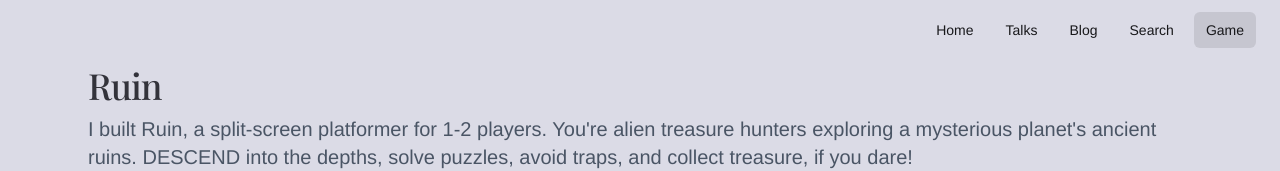
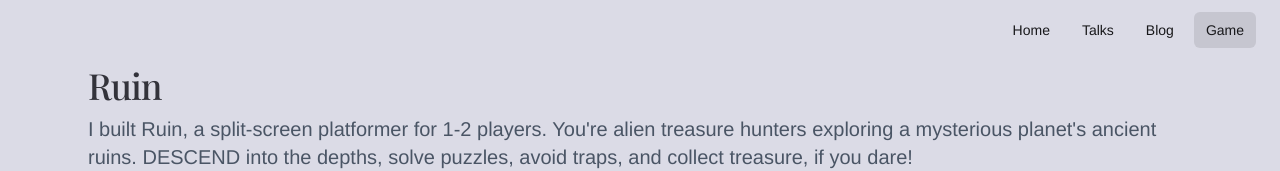
Before and after one commit to ErinCGallagher/personal-nextjs-website, a Next.js app in the folder frontend/: page /game in a window 1280 px wide. Shown: the top 171 px of the page. Built offline with nearby package versions, Linux system fonts and the light colour scheme; a web font is replaced by a local one.

Commit message:
remove search from header

```diff
--- a/frontend/app/components/header.tsx
+++ b/frontend/app/components/header.tsx
@@ -30,7 +30,6 @@ export default function Header() {
     { href: "/", label: "Home", mobile: true },
     { href: "/talks", label: "Talks", mobile: true },
     { href: "/blog", label: "Blog", mobile: true },
-    { href: "/search", label: "Search", mobile: true },
     { href: "/game", label: "Game", mobile: false },
   ];
   // Make header transparent and sit over the page on all routes
```
